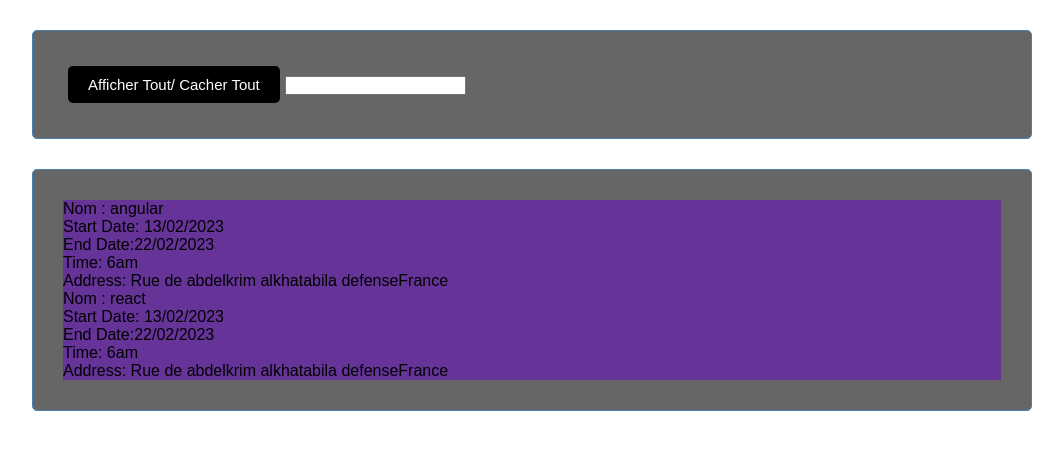
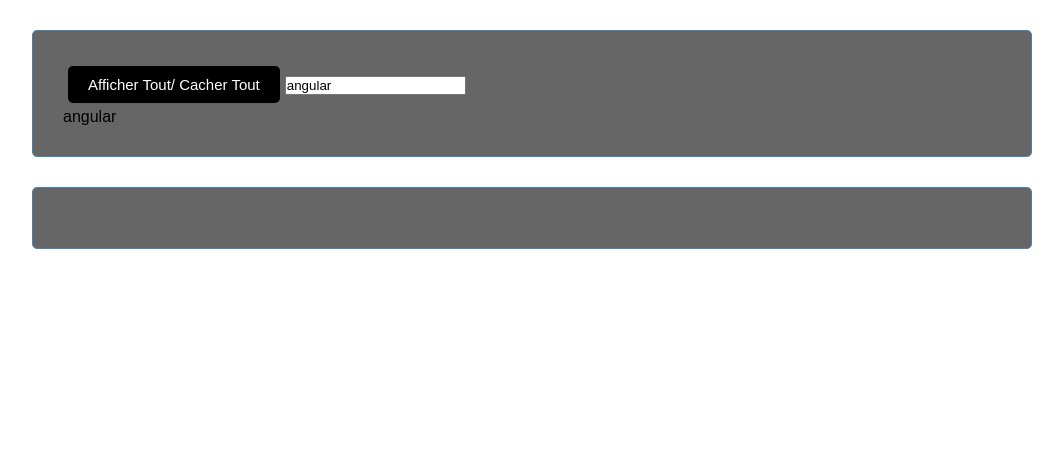
Before and after one commit to namaziane/angular-training-session-mai-2023, an Angular app: page / in a window 1280 px wide. Shown: the top 450 px of the page, without its empty margins (108-1171 px from the left). Built offline with nearby package versions, Linux system fonts and the light colour scheme.

Commit message:
add filter list

```diff
--- a/src/app/formation/formation-list/formation-list.component.html
+++ b/src/app/formation/formation-list/formation-list.component.html
@@ -1,10 +1,10 @@
 <div class='container'>
   <button class="btn">Afficher Tout/ Cacher Tout</button>
-  <input type="text" [(ngModel)]="champFilter" (click)="fct()"/>
+  <input type="text" [(ngModel)]="champFilter"/>
   <p>{{champFilter}}</p>
 </div>
 <div class='container'>
-  <div *ngFor="let unElement of filtredTraining | formFilter" >
+  <div *ngFor="let unElement of filtredTraining | formFilter:champFilter:'time'" >
     <formation-view [formation]="unElement" [nom]="unElement.name"></formation-view>
   </div>
 </div>
--- a/src/app/formation/formation-list/formation-list.component.ts
+++ b/src/app/formation/formation-list/formation-list.component.ts
@@ -10,7 +10,7 @@
     name: 'angular',
     startDate: '13/02/2023',
     endDate: '22/02/2023',
-    time: '6am',
+    time: '7am',
     location: {
       address: 'Rue de abdelkrim alkhatabi', city: 'la defense', country:
         'France'
@@ -24,25 +24,14 @@
         'France'
       }
     }];
-
+  //S O L I D --> SINGLE RESP PRINC
   filtredTraining : any = [];
 
-  fct() {
-    this.filtredTraining = this.trainings.filter(f => f.name == 'angular');
-  }
   ngOnInit(): void {
     this.filtredTraining = this.trainings;
   }
 
-  _champFilter = '';
+  champFilter = 'angular';
 
-  public set champFilter(v: string) {
-    this.filtredTraining = this.trainings.filter((f:any)=>f.name.startWith(v))
-    this._champFilter = v;
-  }
-
-  public get champFilter() : string {
-      return this._champFilter
-  }
 
 }
--- a/src/app/shared/pipes/formFilter.ts
+++ b/src/app/shared/pipes/formFilter.ts
@@ -5,6 +5,8 @@
 export class FormFilter implements PipeTransform {
 
   transform(liste:any, searchTerm:any, field:any) { // "aaa bbb"
-    return  liste.sort((f:any) => f[field] == searchTerm);
+    return  liste.filter((f :any)=> f[field] == searchTerm); //une nouvelle liste
+;
+    //return  liste.sort((f:any) => f[field] == searchTerm);
   }
 }
```
